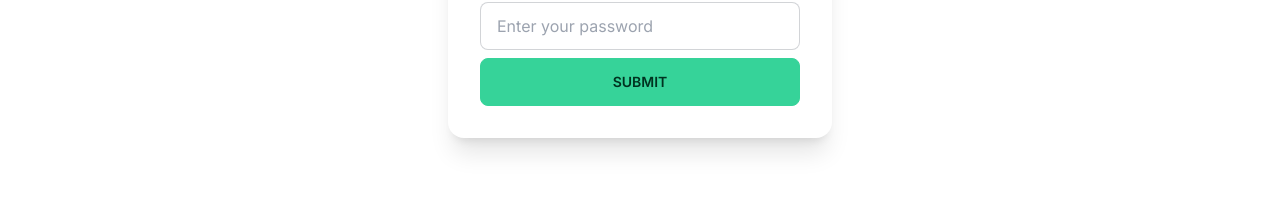
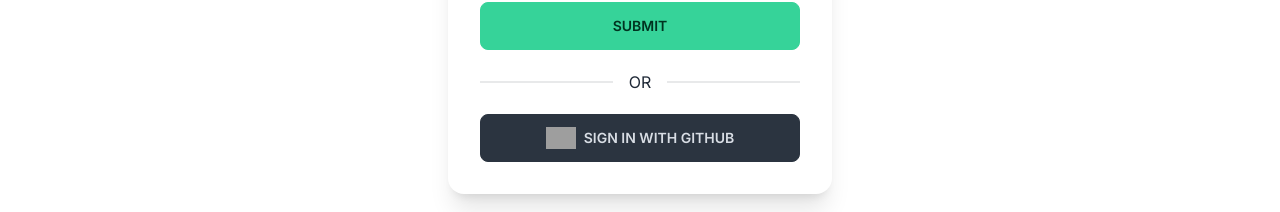
Before and after one commit to mad1009/nextjs13-authentication, a Next.js app: page /users/signin in a window 1280 px wide. Shown: the part 568-780 px from the top of the page. Built offline with nearby package versions, Linux system fonts and the light colour scheme; no server answers; grey boxes are pictures that could not be loaded.

Commit message:
add github provider to page

```diff
--- a/app/users/signin/page.jsx
+++ b/app/users/signin/page.jsx
@@ -12,6 +12,7 @@ function SignInPage() {
     const [password, setPassword] = useState("")
     const [loading, setLoading] = useState(false)
     const [error, setError] = useState("")
+    const [providers, setProviders] = useState()
 
     const login = async (e)=>{
         try {
@@ -71,9 +72,17 @@ function SignInPage() {
             </div>
 
             <button className='btn btn-success w-full' disabled={loading} >{loading ? 'Loading...' : 'Submit'}</button>
+            <div className="divider divider-vertical ">OR</div>
+
+            <button type='button' className='btn btn-neutral' onClick={() => signIn('github')}>
+                <img src="https://cdn-icons-png.flaticon.com/512/25/25231.png" width={30} />
+                Sign in with Github
+            </button>
+
 
           </form>
         </div>
+
     </div>
   )
 }
```
